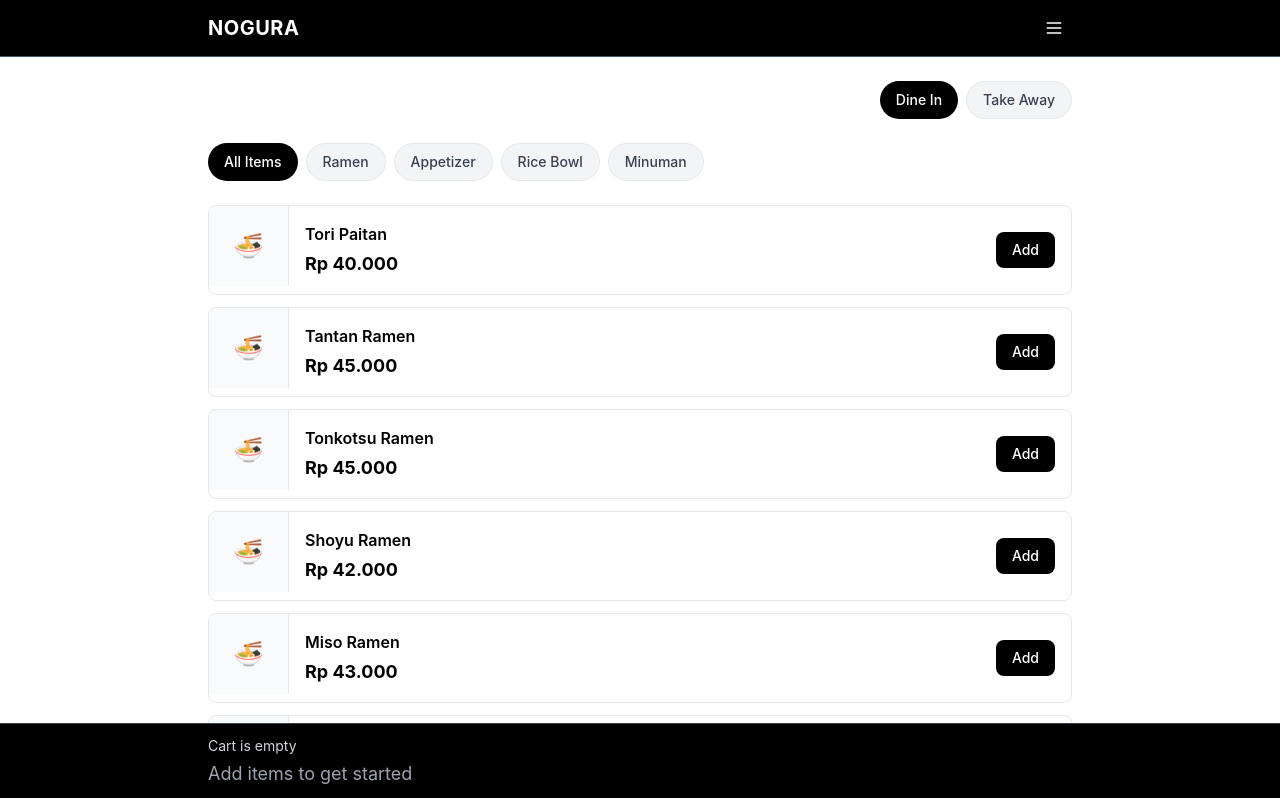
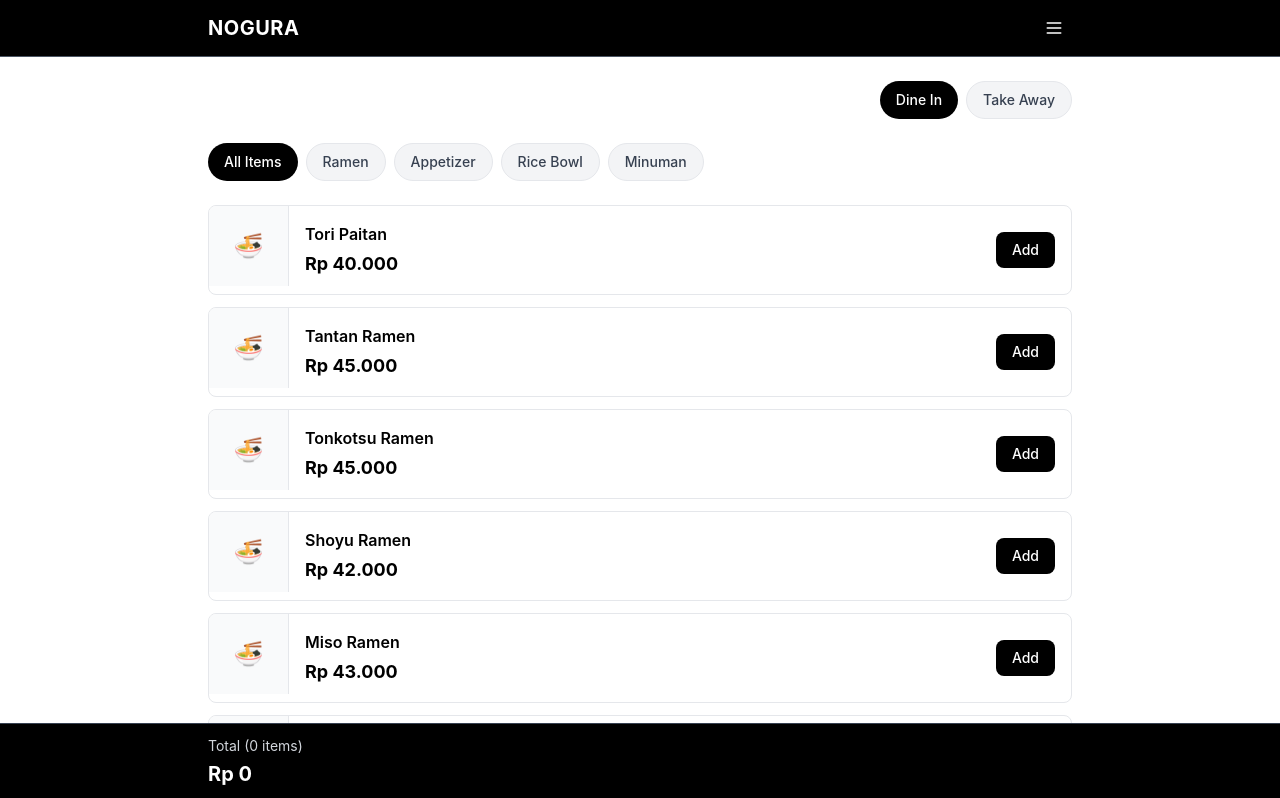
Before and after one commit to noguraofficial/menu, a Next.js app: page / in a window 1280 px wide. Shown: the top 798 px of the page. Built offline with nearby package versions, Linux system fonts and the light colour scheme.

Commit message:
Fix cart summary display and action types - show 0 items when empty, fix UPDATE_ITEM_QUANTITY action type

```diff
--- a/components/CartSummary.tsx
+++ b/components/CartSummary.tsx
@@ -19,12 +19,12 @@ export default function CartSummary() {
       <div className="max-w-4xl mx-auto px-4 py-3">
         <div className="flex justify-between items-center">
           <div className="flex-1">
-            {totalItems > 0 ? (
             <div className="flex items-center space-x-4">
               <div>
                 <p className="text-sm text-gray-300 mb-1">Total ({totalItems} items)</p>
                 <p className="text-xl font-bold text-white">{formatCurrency(state.total)}</p>
               </div>
+              {totalItems > 0 && (
                 <div className="hidden sm:block">
                   <p className="text-xs text-gray-400 mb-1">Items in cart:</p>
                   <div className="flex flex-wrap gap-1">
@@ -40,13 +40,8 @@ export default function CartSummary() {
                     )}
                   </div>
                 </div>
+              )}
             </div>
-            ) : (
-              <div>
-                <p className="text-sm text-gray-300 mb-1">Cart is empty</p>
-                <p className="text-lg text-gray-400">Add items to get started</p>
-              </div>
-            )}
           </div>
           {totalItems > 0 && (
             <Link
--- a/context/CartContext.tsx
+++ b/context/CartContext.tsx
@@ -29,8 +29,8 @@ interface CartState {
 type CartAction =
   | { type: 'ADD_ITEM'; payload: MenuItem }
   | { type: 'REMOVE_ITEM'; payload: string }
-  | { type: 'UPDATE_QUANTITY'; payload: { id: string; quantity: number } }
-  | { type: 'UPDATE_NOTES'; payload: { id: string; notes: string } }
+  | { type: 'UPDATE_ITEM_QUANTITY'; payload: { id: string; quantity: number } }
+  | { type: 'UPDATE_ITEM_NOTES'; payload: { id: string; notes: string } }
   | { type: 'SET_ORDER_TYPE'; payload: 'dine-in' | 'takeaway' }
   | { type: 'SET_CUSTOMER_INFO'; payload: { name: string; phone: string; tableNumber?: string } }
   | { type: 'CLEAR_CART' }
@@ -80,7 +80,7 @@ function cartReducer(state: CartState, action: CartAction): CartState {
       }
     }
 
-    case 'UPDATE_QUANTITY': {
+    case 'UPDATE_ITEM_QUANTITY': {
       const updatedItems = state.items.map(item =>
         item.id === action.payload.id
           ? { ...item, quantity: Math.max(0, action.payload.quantity) }
@@ -94,7 +94,7 @@ function cartReducer(state: CartState, action: CartAction): CartState {
       }
     }
 
-    case 'UPDATE_NOTES': {
+    case 'UPDATE_ITEM_NOTES': {
       const updatedItems = state.items.map(item =>
         item.id === action.payload.id
           ? { ...item, notes: action.payload.notes }
```
Lines whose indentation alone changed are shown as unchanged.
